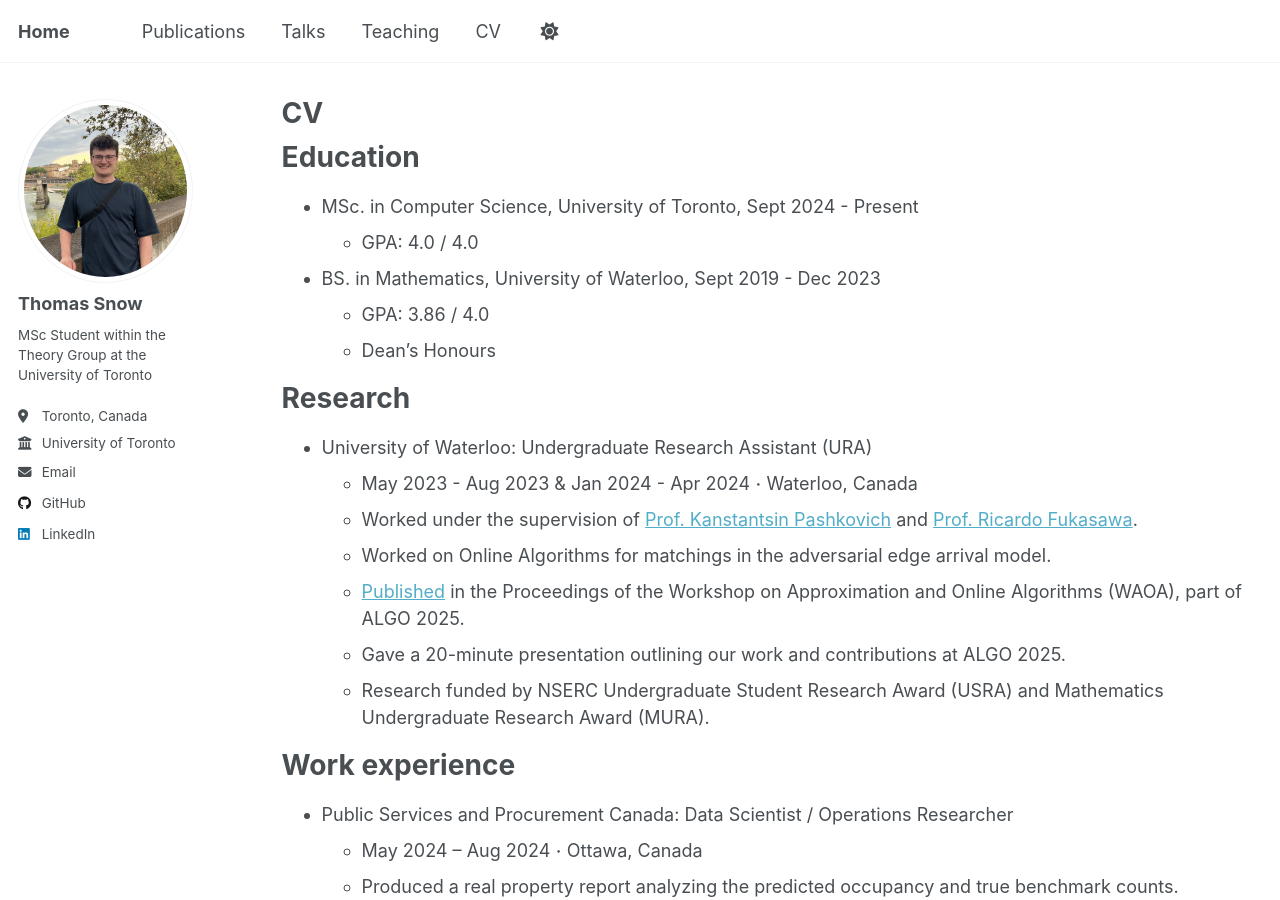
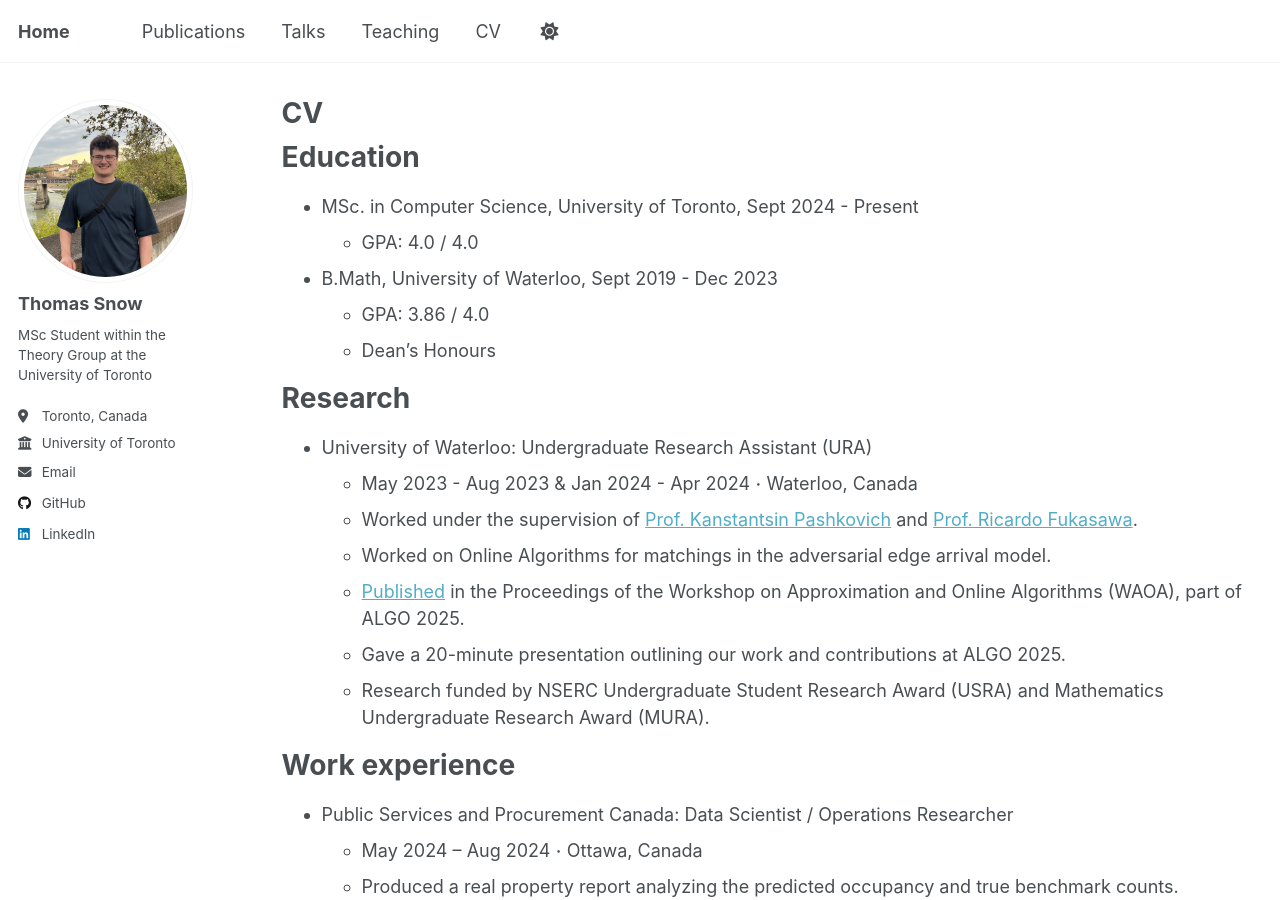
Before and after one commit to tsnowh/tsnowh.github.io, a Jekyll site: the page built from _pages/cv.md, in a window 1280 px wide and 900 px high. Built offline with Jekyll 4.4.1, drawn with Linux system fonts in a browser that asks for light colours; a script that is not in the unit is left out.

Commit message:
Update cv.md

```diff
--- a/_pages/cv.md
+++ b/_pages/cv.md
@@ -13,7 +13,7 @@ Education
 ======
 * MSc. in Computer Science, University of Toronto, Sept 2024 - Present
   * GPA: 4.0 / 4.0
-* BS. in Mathematics, University of Waterloo, Sept 2019 - Dec 2023
+* B.Math, University of Waterloo, Sept 2019 - Dec 2023
   * GPA: 3.86 / 4.0
   * Dean's Honours
 
```
